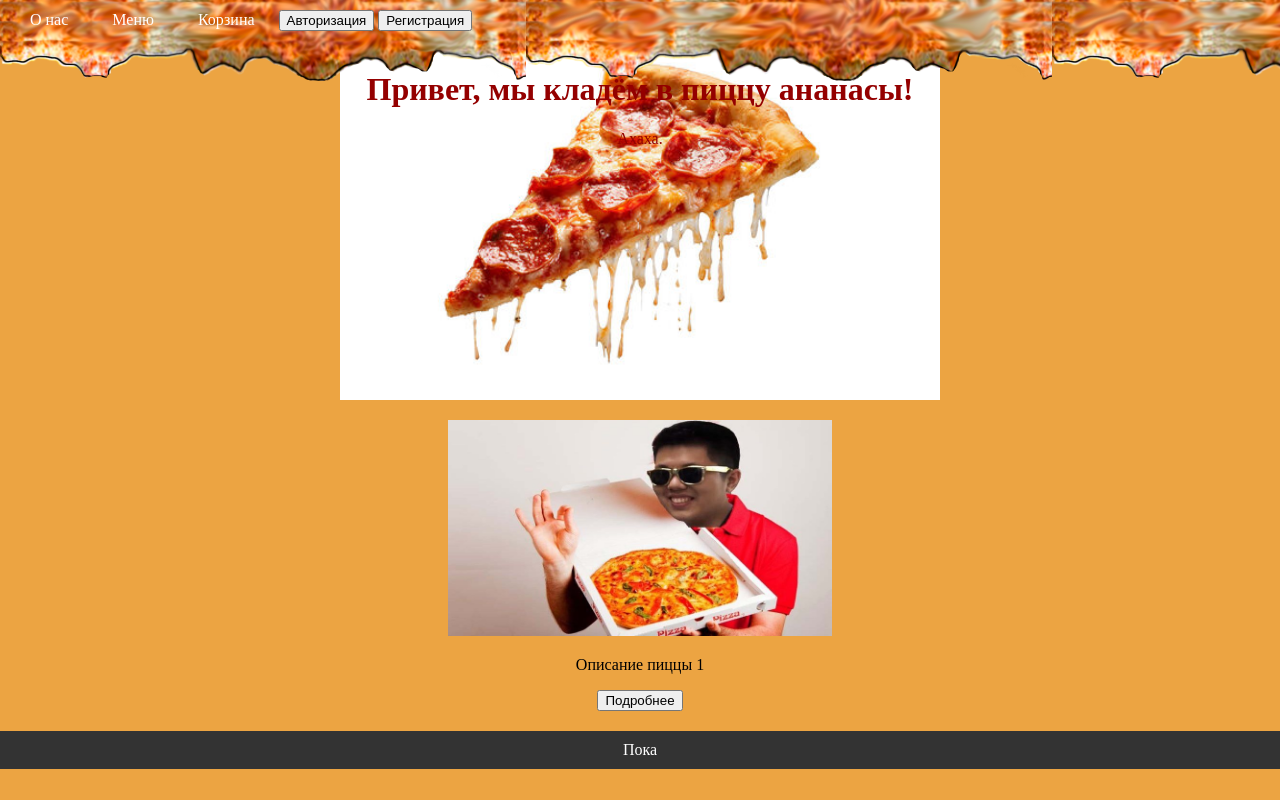
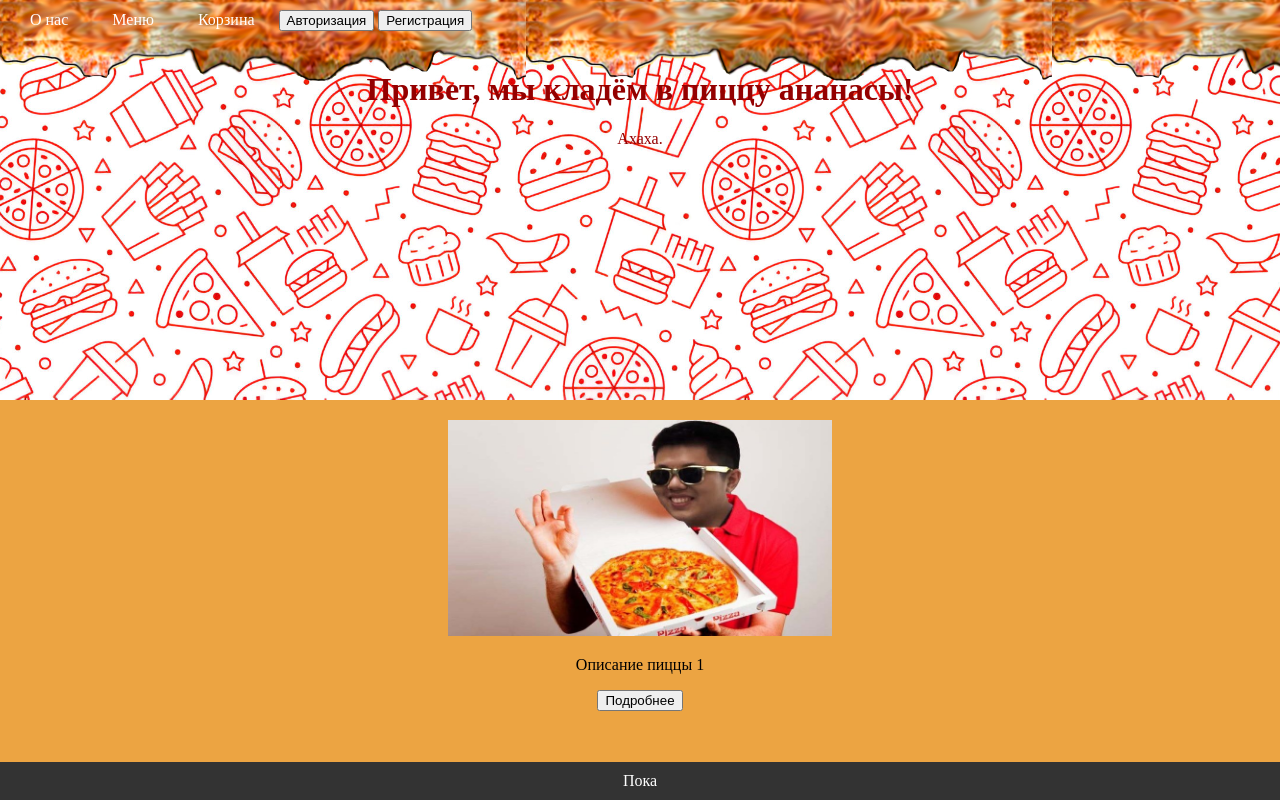
Before and after one commit to StrangePineAplle/WePutCorpsesInOurPizza, a PHP site: page /index.html in a window 1280 px wide. Run offline with PHP 8.4, Linux system fonts and the light colour scheme.

Commit message:
Real foter fix

```diff
--- a/index.html
+++ b/index.html
@@ -107,9 +107,10 @@
 
 
     <!-- Контейнер 4 : Подвал -->
-    <footer>
-        Пока
-    </footer>
+    <div class="container">
+        <!-- Здесь подразумевается место для содержимого -->
+        <footer class="footer">Пока</footer>
+    </div>
 
     <!-- Подключение скрипта -->
     <script src="script.js"></script>
--- a/style.css
+++ b/style.css
@@ -8,7 +8,9 @@ body {
 }
 
 .container {
-    flex: 1; /* Позволяет контейнеру занимать все доступное пространство */
+    display: flex; /* Создаем гибкую структуру */
+    flex-direction: column; /* Располагаем элементы вертикально */
+    flex: 1;
 }
 
 /* Стили для фиксированного меню */
@@ -37,9 +39,8 @@ body {
 
 /* Стили для секции "О нас" */
 .about-section {
-    background-image: url('./img/img1.png'); /* Укажите путь к вашей картинке */
+    background-image: url('./img/img1.jpeg'); /* Укажите путь к вашей картинке */
     background-size: contain; /* Обеспечивает полное отображение изображения */
-    background-repeat: no-repeat; /* Изображение не будет повторяться */
     background-position: center; /* Центрирование изображения */
     color: rgb(148, 0, 0); /* Цвет текста */
     padding: 50px 20px; /* Отступы */
@@ -72,7 +73,7 @@ body {
 }
 
 /* Стили для подвала */
-footer {
+.footer {
    text-align: center;
    padding: 10px;
    background-color: #333;
```
Also changed, not shown: img/img1.jpeg (added), img/img1.png (deleted).
